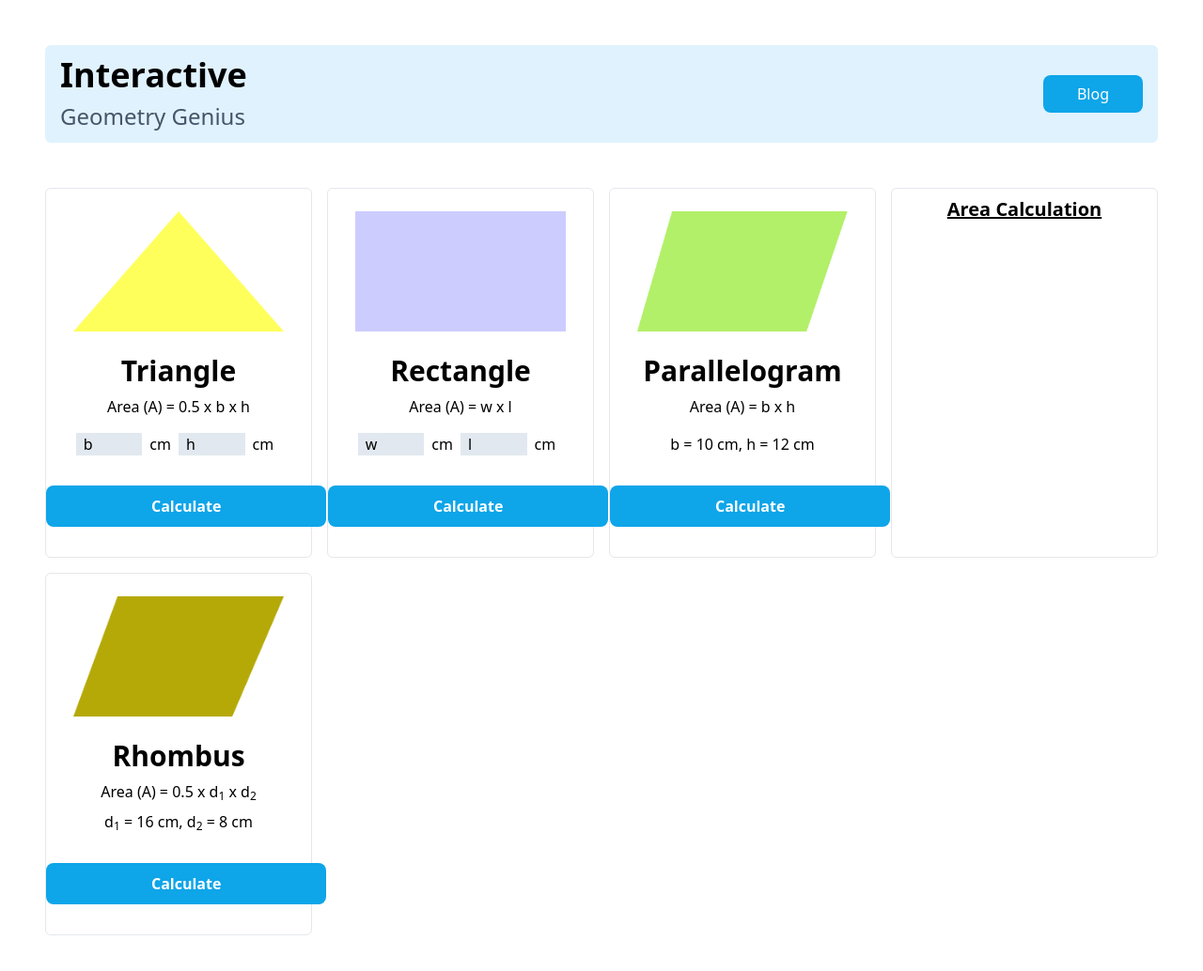
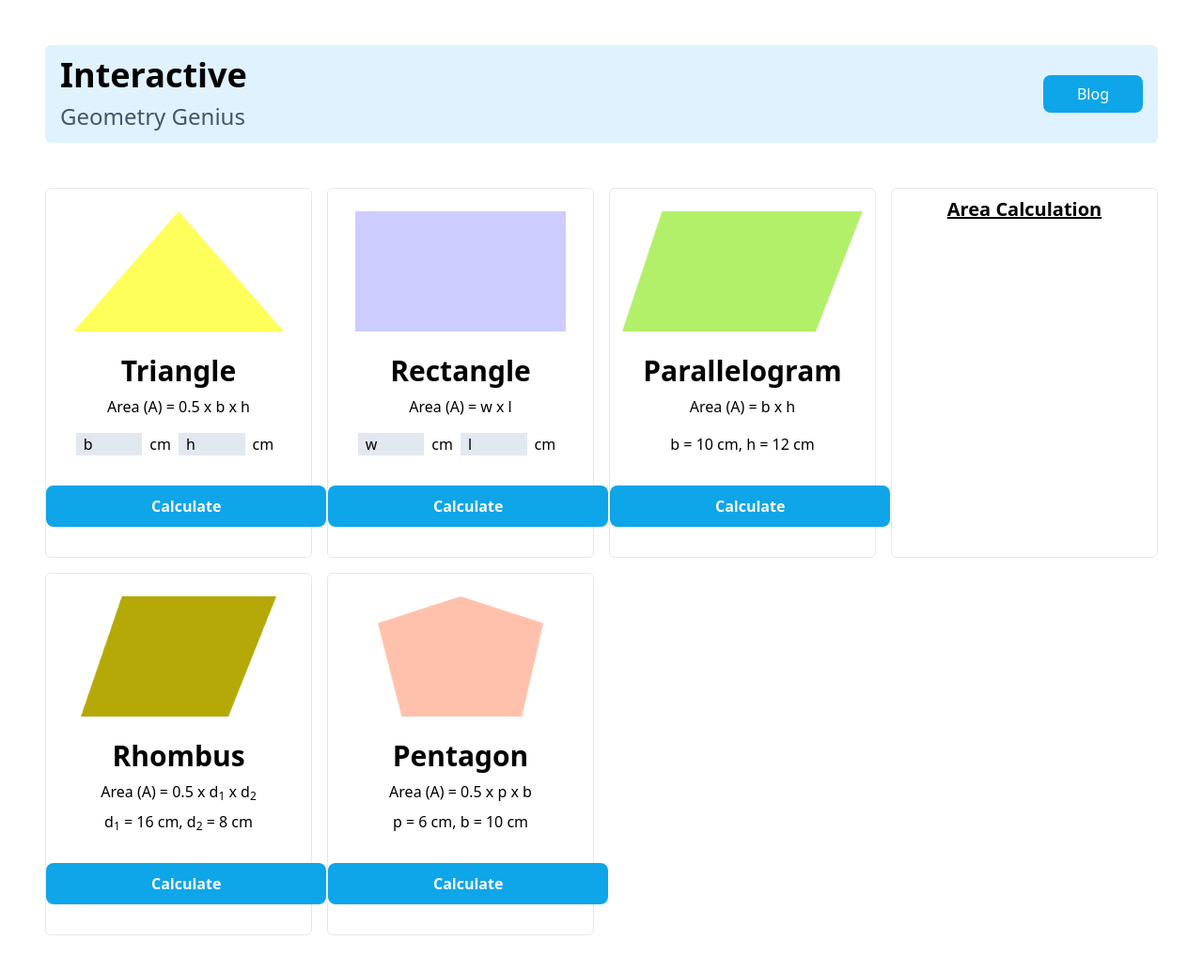
Before and after one commit to imnahmed17/Interactive-Geometry-Genius, a plain HTML site: page index.html in a window 1280 px wide. Shown: the whole page at 94% size. Before the commit the page ends 996 px from the top, so only its background shows below. Drawn offline with nearby package versions, Linux system fonts and the light colour scheme.

Commit message:
Pentagon added

```diff
--- a/index.html
+++ b/index.html
@@ -19,7 +19,7 @@
         </div>
     </header>
     <main class="container mx-auto px-12">
-        <div class="grid grid-cols-1 lg:grid-cols-4 gap-4 mt-12">
+        <div class="grid grid-cols-1 lg:grid-cols-4 gap-4 my-12">
             <!-- Triangle -->
             <div class="border rounded-md">
                 <div class="my-6">
@@ -57,7 +57,7 @@
             <!-- Parallelogram -->
             <div class="border rounded-md">
                 <div class="my-6">
-                    <img class="mx-auto text-center w-56 h-32" src="images/parallelogram.png" alt="">
+                    <img class="mx-auto text-center w-64 h-32" src="images/parallelogram.png" alt="">
                 </div>
                 <div class="text-center">
                     <h3 class="text-3xl font-bold mb-2">Parallelogram</h3>
@@ -75,7 +75,7 @@
             <!-- Rhombus -->
             <div class="border rounded-md">
                 <div class="my-6">
-                    <img class="mx-auto text-center w-56 h-32" src="images/rhombus.png" alt="">
+                    <img class="mx-auto text-center w-52 h-32" src="images/rhombus.png" alt="">
                 </div>
                 <div class="text-center">
                     <h3 class="text-3xl font-bold mb-2">Rhombus</h3>
@@ -84,6 +84,19 @@
                     <button class="bg-sky-500 px-28 py-2.5 mb-8 text-white rounded-lg font-bold">Calculate</button>
                 </div>
             </div>
+            <!-- Pentagon -->
+            <div class="border rounded-md">
+                <div class="my-6">
+                    <img class="mx-auto text-center w-44 h-32" src="images/pentagon.png" alt="">
+                </div>
+                <div class="text-center">
+                    <h3 class="text-3xl font-bold mb-2">Pentagon</h3>
+                    <p class="mb-2">Area (A) = 0.5 x p x b</p>
+                    <p class="mb-8">p = 6 cm, b = 10 cm</p>
+                    <button class="bg-sky-500 px-28 py-2.5 mb-8 text-white rounded-lg font-bold">Calculate</button>
+                </div>
+            </div>
+
         </div>
     </main>
 </body>
```
